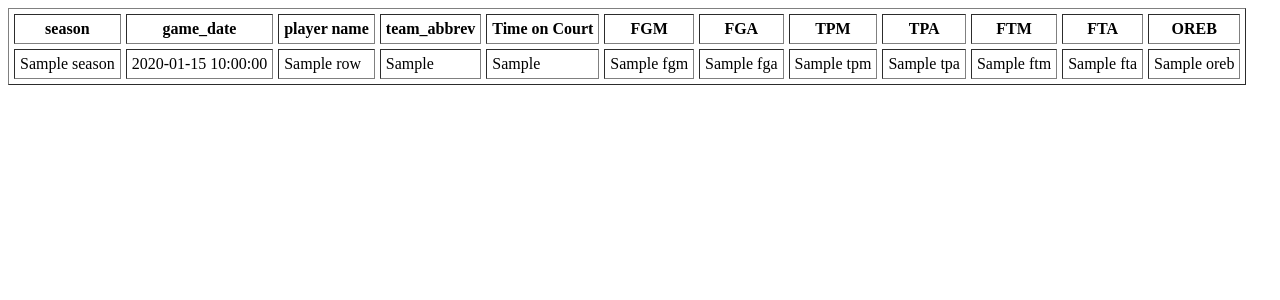
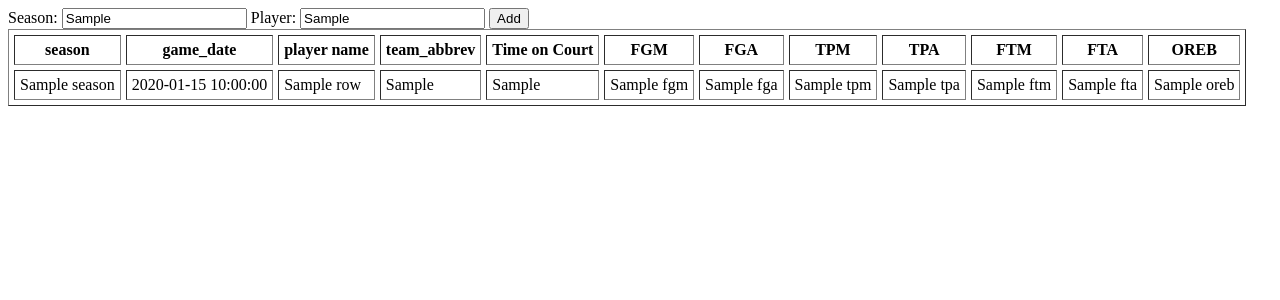
Before and after one commit to mcbarlowe/seventhmanapi, a Flask app: template templates/index.html in a window 1280 px wide. Shown: the top 300 px of the page. Run offline with Flask 2, Linux system fonts and the light colour scheme; the template is opened without the code that fills it: most values are stand-ins (such as "Sample title", 1, 10 or a date in 2020); parts of the project's set-up code (start-up, migrations or seed data) failed here and were passed over.

Commit message:
Pulls data from db and filter inputs are demoed

```diff
--- a/app.py
+++ b/app.py
@@ -1,5 +1,5 @@
 import os
-from flask import Flask, render_template
+from flask import Flask, render_template, request
 from db_models import db, playerbygamestats
 
 app = Flask(__name__)
@@ -8,10 +8,19 @@ app.config['SQLALCHEMY_DATABASE_URI'] = os.environ['NBA_CONNECT']
 db.init_app(app)
 
 
-@app.route('/', methods=['GET'])
+@app.route('/', methods=['GET', 'POST'])
 def index():
-    data = playerbygamestats.query.filter(playerbygamestats.game_date == '2016-10-25').all()
-    return render_template('index.html', value=data)
+    default_season = '2019'
+    default_player = 'LeBron James'
+    if request.form:
+        print(request.form)
+        player = request.form.get('player')
+        season = request.form.get('season')
+        data = playerbygamestats.query.filter((playerbygamestats.season == season) & (playerbygamestats.player_name == player))
+        return render_template('index.html', value=data, default_season=season, default_player=player)
+    else:
+        data = playerbygamestats.query.filter(playerbygamestats.game_date == '2016-10-25').all()
+        return render_template('index.html', value=data, default_season=default_season, default_player=default_player)
 
 
 if __name__ == '__main__':
--- a/templates/index.html
+++ b/templates/index.html
@@ -1,10 +1,22 @@
 <!doctype html>
 <html>
 <head>
+<style>
+  .input {display:flex;}
+</style>
 <meta charset="utf-8">
 <title>Untitled Document</title>
 </head>
 <body>
+  <div class="input">
+    <form method="POST" action="/">
+      <label for="season">Season:</label>
+      <input type="text" name="season" id="season" value="{{ default_season }}">
+      <label for="player">Player:</label>
+      <input type="text" name="player" id="player" value="{{ default_player }}">
+      <input type="submit" value="Add">
+    </form>
+  </div>
 <table border="1" cellpadding="5" cellspacing="5">
   <tr>
     <th>season</th>
```
